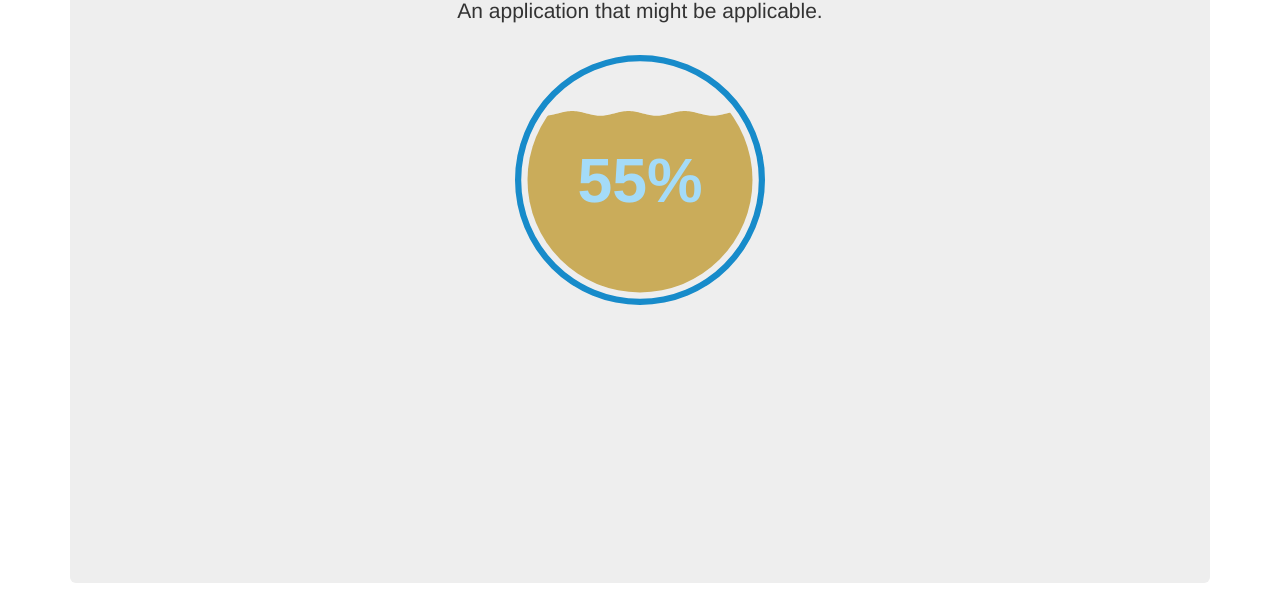
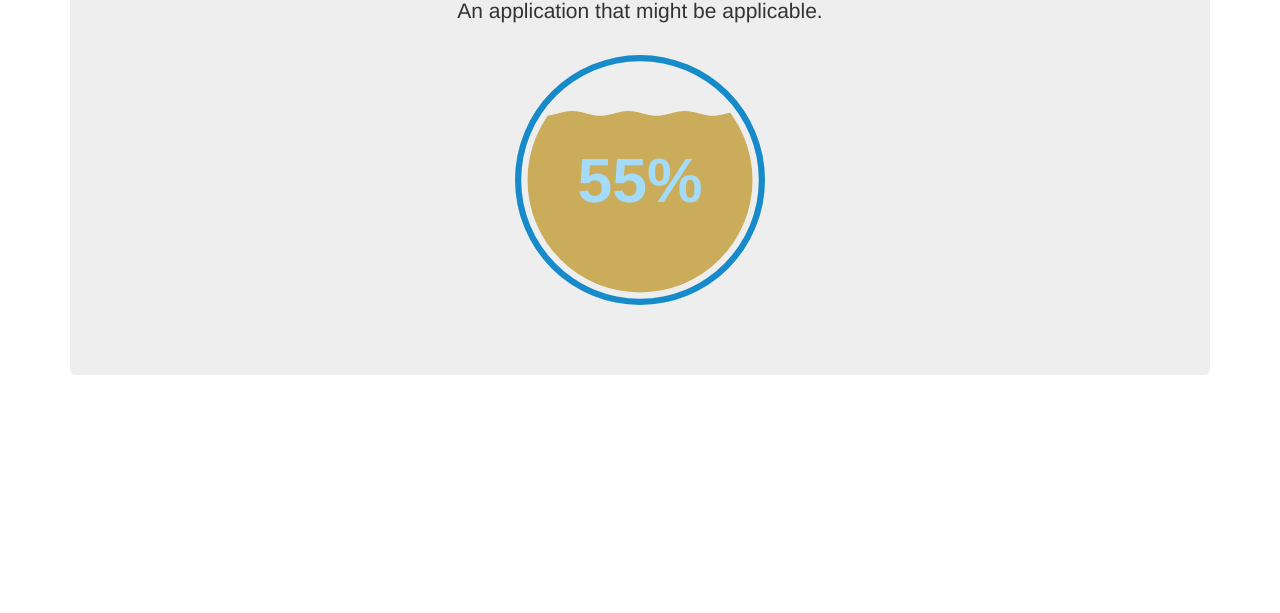
Before and after one commit to parkerduckworth/WorkFlow, a website: page public/index.html in a window 1280 px wide. Shown: the part 223-836 px from the top of the page. After the commit the page ends 800 px from the top, so only its background shows below. Drawn offline with nearby package versions, Linux system fonts and the light colour scheme; a web font is replaced by a local one.

Commit message:
Looks good.

```diff
--- a/public/index.html
+++ b/public/index.html
@@ -41,11 +41,6 @@
                 <br>
                 <br>
                 <svg id="fillgauge1" width="97%" height="250" onclick="gauge1.update(NewValue());"></svg>
-                <svg id="fillgauge2" width="19%" height="200" onclick="gauge2.update(NewValue());"></svg>
-                <svg id="fillgauge3" width="19%" height="200" onclick="gauge3.update(NewValue());"></svg>
-                <svg id="fillgauge4" width="19%" height="200" onclick="gauge4.update(NewValue());"></svg>
-                <svg id="fillgauge5" width="19%" height="200" onclick="gauge5.update(NewValue());"></svg>
-                <svg id="fillgauge6" width="19%" height="200" onclick="gauge6.update(NewValue());"></svg>
                 <script language="JavaScript">
                     var gauge1 = loadLiquidFillGauge("fillgauge1", 55);
                     function NewValue(){
@@ -56,7 +51,6 @@
                         }
                     }
                 </script>
-
             </p>
         </div>
     </div>
--- a/server.js
+++ b/server.js
@@ -6,7 +6,7 @@
 
 var express = require('express');
 var app = express();
-const port = 3000;
+const port = 8080;
 
 var bodyParser = require('body-parser');
 
```
